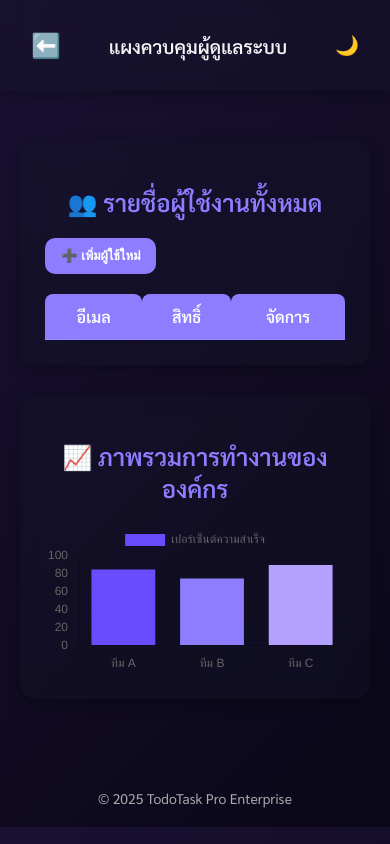
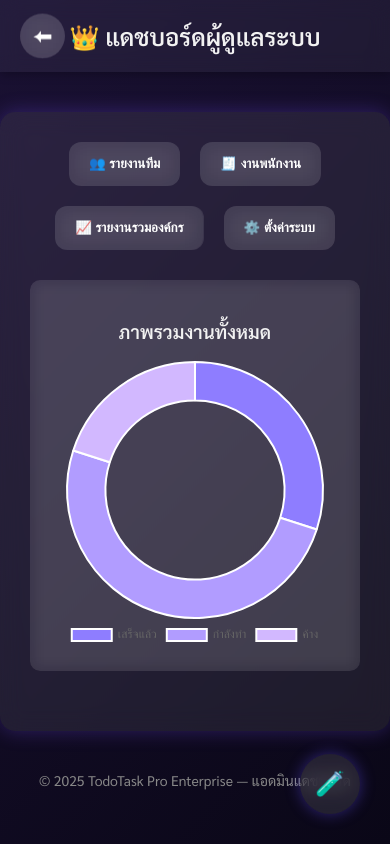
Before and after one commit to dunyq9799-code/TodoTask-Pro-Enterprise, a plain HTML site: page admin.html in a window 390 px wide. Drawn offline with nearby package versions, Linux system fonts and the light colour scheme; no server answers.

Commit message:
Update admin.html

```diff
--- a/admin.html
+++ b/admin.html
@@ -3,296 +3,227 @@
 <head>
 <meta charset="UTF-8">
 <meta name="viewport" content="width=device-width, initial-scale=1.0">
-  <title>แผงควบคุมผู้ดูแลระบบ | TodoTask Pro Enterprise</title>
+<title>แดชบอร์ดแอดมิน | TodoTask Pro Enterprise</title>
 <link href="https://fonts.googleapis.com/css2?family=Sarabun:wght@300;400;600&display=swap" rel="stylesheet">
 <script src="https://cdn.jsdelivr.net/npm/chart.js"></script>
 <style>
 :root {
-      --primary: #6a4cff;
-      --secondary: #8e7dff;
-      --bg-dark: #0a0717;
-      --bg-light: #f8f8ff;
-      --glass-dark: rgba(20,20,40,0.4);
-      --glass-light: rgba(255,255,255,0.25);
-      --text-dark: #1e1e1e;
-      --text-light: #f4f4f4;
+  --primary:#6a4cff;
+  --secondary:#8e7dff;
+  --bg-dark:#0a0717;
+  --bg-light:#f9f8ff;
+  --card-dark:#1a1630;
+  --card-light:#ffffff;
+  --text-dark:#222;
+  --text-light:#f2f2f2;
 }
 
+/* 🌌 Base */
 body {
-      font-family: 'Sarabun', sans-serif;
-      margin: 0;
-      background: linear-gradient(135deg, #1a1133, #0a0717);
-      color: var(--text-light);
-      transition: 0.5s;
+  font-family:'Sarabun',sans-serif;
+  margin:0;
+  background:linear-gradient(135deg,#1a1133,#0a0717);
+  color:var(--text-light);
+  transition:.4s;
+  min-height:100vh;
+}
+body.light {
+  background:linear-gradient(135deg,#f3f1ff,#fff);
+  color:var(--text-dark);
 }
 
-    body.light {
-      background: linear-gradient(135deg, #f3f1ff, #ffffff);
-      color: var(--text-dark);
+/* Header */
+.header {
+  display:flex;
+  align-items:center;
+  justify-content:center;
+  position:relative;
+  padding:20px 0;
+  background:rgba(255,255,255,0.05);
+  backdrop-filter:blur(10px);
+  box-shadow:0 2px 10px rgba(0,0,0,.3);
+}
+body.light .header {
+  background:rgba(255,255,255,0.7);
+  box-shadow:0 2px 10px rgba(0,0,0,.1);
+}
+.header h2 {margin:0;font-weight:600;}
+.back-btn {
+  position:absolute;
+  left:20px;
+  top:50%;
+  transform:translateY(-50%);
+  background:rgba(255,255,255,0.15);
+  border:none;
+  border-radius:50%;
+  color:white;
+  font-size:20px;
+  width:45px;
+  height:45px;
+  cursor:pointer;
+  backdrop-filter:blur(10px);
+  transition:all .3s;
+}
+.back-btn:hover {transform:translateY(-50%) scale(1.1);}
+body.light .back-btn {color:#2b1f5f;background:rgba(255,255,255,0.6);}
+
+/* Container */
+.container {
+  max-width:1100px;
+  margin:40px auto;
+  background:rgba(255,255,255,0.08);
+  border-radius:15px;
+  padding:30px;
+  backdrop-filter:blur(12px);
+  box-shadow:0 0 20px rgba(120,80,255,0.3);
+}
+body.light .container {
+  background:rgba(255,255,255,0.8);
+  box-shadow:0 0 15px rgba(0,0,0,0.1);
 }
 
-    header {
-      display: flex;
-      justify-content: space-between;
-      align-items: center;
-      background: var(--glass-dark);
-      backdrop-filter: blur(10px);
-      padding: 15px 25px;
-      position: sticky;
-      top: 0;
-      z-index: 10;
-      color: var(--text-light);
-      box-shadow: 0 3px 15px rgba(0,0,0,0.3);
+/* Buttons */
+.actions {
+  display:flex;
+  justify-content:center;
+  flex-wrap:wrap;
+  gap:20px;
+  margin-bottom:30px;
 }
-    body.light header {
-      background: var(--glass-light);
-      color: var(--text-dark);
+.action-btn {
+  background:rgba(255,255,255,0.1);
+  color:white;
+  border:none;
+  border-radius:12px;
+  padding:14px 20px;
+  font-weight:600;
+  cursor:pointer;
+  backdrop-filter:blur(10px);
+  transition:.3s;
 }
+.action-btn:hover {
+  transform:scale(1.08);
+  background:rgba(255,255,255,0.2);
+}
+body.light .action-btn {color:#2b1f5f;background:rgba(255,255,255,0.7);}
 
-    .back-btn {
-      background: transparent;
-      border: none;
-      font-size: 1.5em;
-      color: inherit;
-      cursor: pointer;
-      transition: 0.3s;
+/* Chart */
+.chart-box {
+  background:rgba(255,255,255,0.08);
+  border-radius:10px;
+  padding:20px;
+  margin-bottom:30px;
+  backdrop-filter:blur(8px);
+  text-align:center;
 }
-    .back-btn:hover { transform: scale(1.2); }
+body.light .chart-box {background:rgba(255,255,255,0.8);}
+canvas {width:100%;max-height:320px;}
 
-    main {
-      max-width: 1100px;
-      margin: 30px auto;
-      padding: 20px;
+/* Floating Button */
+.fab {
+  position:fixed;
+  bottom:30px;
+  right:30px;
+  background:rgba(255,255,255,0.1);
+  border:none;
+  color:white;
+  font-size:24px;
+  width:60px;
+  height:60px;
+  border-radius:50%;
+  cursor:pointer;
+  backdrop-filter:blur(10px);
+  box-shadow:0 0 15px rgba(100,80,255,0.4);
+  transition:.3s;
 }
+.fab:hover {transform:scale(1.1);}
+body.light .fab {color:#2b1f5f;background:rgba(255,255,255,0.8);}
 
-    h2 {
-      text-align: center;
-      color: var(--secondary);
-    }
-
-    .card {
-      background: var(--glass-dark);
-      backdrop-filter: blur(12px);
-      border-radius: 15px;
-      padding: 25px;
-      margin-bottom: 30px;
-      box-shadow: 0 4px 15px rgba(0,0,0,0.3);
-    }
-    body.light .card {
-      background: var(--glass-light);
-      box-shadow: 0 3px 10px rgba(0,0,0,0.1);
-    }
-
-    .btn {
-      padding: 10px 16px;
-      border: none;
-      border-radius: 10px;
-      cursor: pointer;
-      background: var(--secondary);
-      color: white;
-      font-weight: 600;
-      transition: 0.3s;
-    }
-    .btn:hover { background: var(--primary); transform: translateY(-2px); }
-
-    .btn-danger {
-      background: #d84a4a;
-    }
-    .btn-danger:hover {
-      background: #b33a3a;
-    }
-
-    table {
-      width: 100%;
-      border-collapse: collapse;
-      margin-top: 20px;
-    }
-    th, td {
-      padding: 12px;
-      border-bottom: 1px solid rgba(255,255,255,0.1);
-    }
-    th {
-      background: var(--secondary);
-      color: white;
-      border-radius: 8px 8px 0 0;
-    }
-    body.light th, body.light td {
-      border-bottom: 1px solid rgba(0,0,0,0.1);
-    }
-
-    .chart-container {
-      margin-top: 30px;
-    }
-
+/* Footer */
 footer {
-      text-align: center;
-      color: #aaa;
-      margin-top: 40px;
-      padding-bottom: 20px;
-      font-size: 14px;
-    }
-
-    /* Popup */
-    .modal {
-      position: fixed;
-      top: 0; left: 0;
-      width: 100%; height: 100%;
-      background: rgba(0,0,0,0.5);
-      display: none;
-      align-items: center;
-      justify-content: center;
-      backdrop-filter: blur(6px);
-      z-index: 100;
-    }
-    .modal-content {
-      background: rgba(40,30,80,0.9);
-      padding: 25px;
-      border-radius: 15px;
-      max-width: 400px;
-      width: 90%;
-      color: white;
-      text-align: center;
-    }
-    .modal-content input, .modal-content select {
-      width: 100%;
-      margin: 8px 0;
-      padding: 10px;
-      border-radius: 8px;
-      border: none;
-      background: rgba(255,255,255,0.1);
-      color: white;
+  text-align:center;
+  margin-top:40px;
+  color:#888;
+  font-size:14px;
 }
 </style>
 </head>
 
 <body>
-  <header>
-    <button class="back-btn" onclick="goBack()">⬅️</button>
-    <h3>แผงควบคุมผู้ดูแลระบบ</h3>
-    <button onclick="toggleTheme()" style="background:none;border:none;font-size:1.2em;color:inherit;cursor:pointer;">🌙</button>
-  </header>
-
-  <main>
-    <div class="card">
-      <h2>👥 รายชื่อผู้ใช้งานทั้งหมด</h2>
-      <button class="btn" onclick="openAddUser()">➕ เพิ่มผู้ใช้ใหม่</button>
-
-      <table id="userTable">
-        <thead>
-          <tr>
-            <th>อีเมล</th>
-            <th>สิทธิ์</th>
-            <th>จัดการ</th>
-          </tr>
-        </thead>
-        <tbody></tbody>
-      </table>
+  <div class="header">
+    <button class="back-btn" onclick="goBack()">⬅</button>
+    <h2>👑 แดชบอร์ดผู้ดูแลระบบ</h2>
   </div>
 
-    <div class="card chart-container">
-      <h2>📈 ภาพรวมการทำงานขององค์กร</h2>
-      <canvas id="orgChart"></canvas>
+  <div class="container">
+    <div class="actions">
+      <button class="action-btn" onclick="openPage('team.html')">👥 รายงานทีม</button>
+      <button class="action-btn" onclick="openPage('staff.html')">🧾 งานพนักงาน</button>
+      <button class="action-btn" onclick="openPage('report.html')">📈 รายงานรวมองค์กร</button>
+      <button class="action-btn" onclick="openPage('settings.html')">⚙️ ตั้งค่าระบบ</button>
     </div>
-  </main>
 
-  <footer>© 2025 TodoTask Pro Enterprise</footer>
-
-  <!-- Modal เพิ่มผู้ใช้ -->
-  <div class="modal" id="addUserModal">
-    <div class="modal-content">
-      <h3>เพิ่มผู้ใช้ใหม่</h3>
-      <input type="email" id="newEmail" placeholder="อีเมล" />
-      <input type="password" id="newPass" placeholder="รหัสผ่าน" />
-      <select id="newRole">
-        <option value="staff">พนักงาน</option>
-        <option value="admin">ผู้ดูแลระบบ</option>
-      </select>
-      <button class="btn" onclick="createUser()">บันทึก</button>
-      <button class="btn btn-danger" onclick="closeAddUser()">ยกเลิก</button>
+    <div class="chart-box">
+      <h3>ภาพรวมงานทั้งหมด</h3>
+      <canvas id="overviewChart"></canvas>
     </div>
   </div>
 
+  <!-- ปุ่มลอยสำหรับไปหน้าเทสระบบ -->
+  <button class="fab" onclick="goTest()">🧪</button>
+
+  <footer>© 2025 TodoTask Pro Enterprise — แอดมินแดชบอร์ด</footer>
+
 <script type="module">
 import { initializeApp } from "https://www.gstatic.com/firebasejs/10.14.0/firebase-app.js";
-    import { getAuth, signOut, createUserWithEmailAndPassword } from "https://www.gstatic.com/firebasejs/10.14.0/firebase-auth.js";
-    import { getFirestore, collection, getDocs, setDoc, doc, deleteDoc } from "https://www.gstatic.com/firebasejs/10.14.0/firebase-firestore.js";
+import { getAuth, onAuthStateChanged, signOut } from "https://www.gstatic.com/firebasejs/10.14.0/firebase-auth.js";
+import { getFirestore, collection, getDocs } from "https://www.gstatic.com/firebasejs/10.14.0/firebase-firestore.js";
 
 const firebaseConfig = {
-      apiKey: "AIzaSyB_7tyj_BAyFzKEYVrZXfQjWCUXGS7VqKY",
-      authDomain: "my-todo-list-9d2fa.firebaseapp.com",
-      projectId: "my-todo-list-9d2fa",
-      storageBucket: "my-todo-list-9d2fa.appspot.com",
-      messagingSenderId: "631403892452",
-      appId: "1:631403892452:web:66d382bf5f143fc05de6f1"
+  apiKey:"AIzaSyB_7tyj_BAyFzKEYVrZXfQjWCUXGS7VqKY",
+  authDomain:"my-todo-list-9d2fa.firebaseapp.com",
+  projectId:"my-todo-list-9d2fa",
+  storageBucket:"my-todo-list-9d2fa.appspot.com",
+  messagingSenderId:"631403892452",
+  appId:"1:631403892452:web:66d382bf5f143fc05de6f1"
 };
-
 const app = initializeApp(firebaseConfig);
 const auth = getAuth(app);
 const db = getFirestore(app);
 
-    window.goBack = () => location.href = "index.html";
+// 🌗 Theme
+if(localStorage.getItem("theme")==="light")document.body.classList.add("light");
 
-    window.toggleTheme = () => {
-      document.body.classList.toggle("light");
-      localStorage.setItem("theme", document.body.classList.contains("light") ? "light" : "dark");
-    };
-    if (localStorage.getItem("theme") === "light") document.body.classList.add("light");
+// ⬅️ Back
+window.goBack = () => window.history.back();
 
-    async function loadUsers() {
-      const tbody = document.querySelector("#userTable tbody");
-      tbody.innerHTML = "";
-      const snapshot = await getDocs(collection(db, "users"));
-      snapshot.forEach(docSnap => {
-        const u = docSnap.data();
-        const tr = document.createElement("tr");
-        tr.innerHTML = `
-          <td>${u.email}</td>
-          <td>${u.role}</td>
-          <td><button class="btn btn-danger" onclick="removeUser('${docSnap.id}')">ลบ</button></td>`;
-        tbody.appendChild(tr);
-      });
-    }
+// 🔗 เปิดหน้าอื่น
+window.openPage = (p) => location.href = p;
 
-    window.openAddUser = () => document.getElementById("addUserModal").style.display = "flex";
-    window.closeAddUser = () => document.getElementById("addUserModal").style.display = "none";
-
-    window.createUser = async () => {
-      const email = document.getElementById("newEmail").value;
-      const pass = document.getElementById("newPass").value;
-      const role = document.getElementById("newRole").value;
-      if (!email || !pass) return alert("กรุณากรอกข้อมูลให้ครบ!");
-      try {
-        const cred = await createUserWithEmailAndPassword(auth, email, pass);
-        await setDoc(doc(db, "users", cred.user.uid), { email, role });
-        alert("เพิ่มผู้ใช้เรียบร้อยแล้ว!");
-        closeAddUser();
-        loadUsers();
-      } catch (e) {
-        alert("เกิดข้อผิดพลาด: " + e.message);
+// 🧪 ไปหน้าเทสระบบ (เฉพาะแอดมิน)
+window.goTest = () => {
+  const user = auth.currentUser;
+  if(!user){
+    alert("กรุณาเข้าสู่ระบบก่อนเข้าหน้าเทสระบบ");
+    location.href="index.html";
+  }else{
+    // สมมติสิทธิ์ Admin (ต่อ Firebase ได้)
+    location.href = "test.html";
   }
 };
 
-    window.removeUser = async (id) => {
-      if (!confirm("แน่ใจว่าต้องการลบผู้ใช้นี้?")) return;
-      await deleteDoc(doc(db, "users", id));
-      loadUsers();
-    };
-
-    // โหลดกราฟ
-    const chart = new Chart(document.getElementById("orgChart"), {
-      type: "bar",
-      data: {
-        labels: ["ทีม A", "ทีม B", "ทีม C"],
-        datasets: [{
-          label: "เปอร์เซ็นต์ความสำเร็จ",
-          data: [85, 75, 90],
-          backgroundColor: ["#6a4cff", "#8e7dff", "#b3a0ff"]
-        }]
-      },
-      options: { scales: { y: { beginAtZero: true, max: 100 } } }
+// 📊 โหลดกราฟจำลอง
+let chart;
+function loadOverview(){
+  const data=[30,50,20];
+  if(chart)chart.destroy();
+  chart=new Chart(document.getElementById("overviewChart"),{
+    type:"doughnut",
+    data:{labels:["เสร็จแล้ว","กำลังทำ","ค้าง"],datasets:[{data,backgroundColor:["#8e7dff","#b19cff","#d2b8ff"]}]},
+    options:{cutout:"70%",plugins:{legend:{position:"bottom"}}}
   });
-
-    loadUsers();
+}
+loadOverview();
 </script>
 </body>
 </html>
```
Lines whose indentation alone changed are shown as unchanged.
